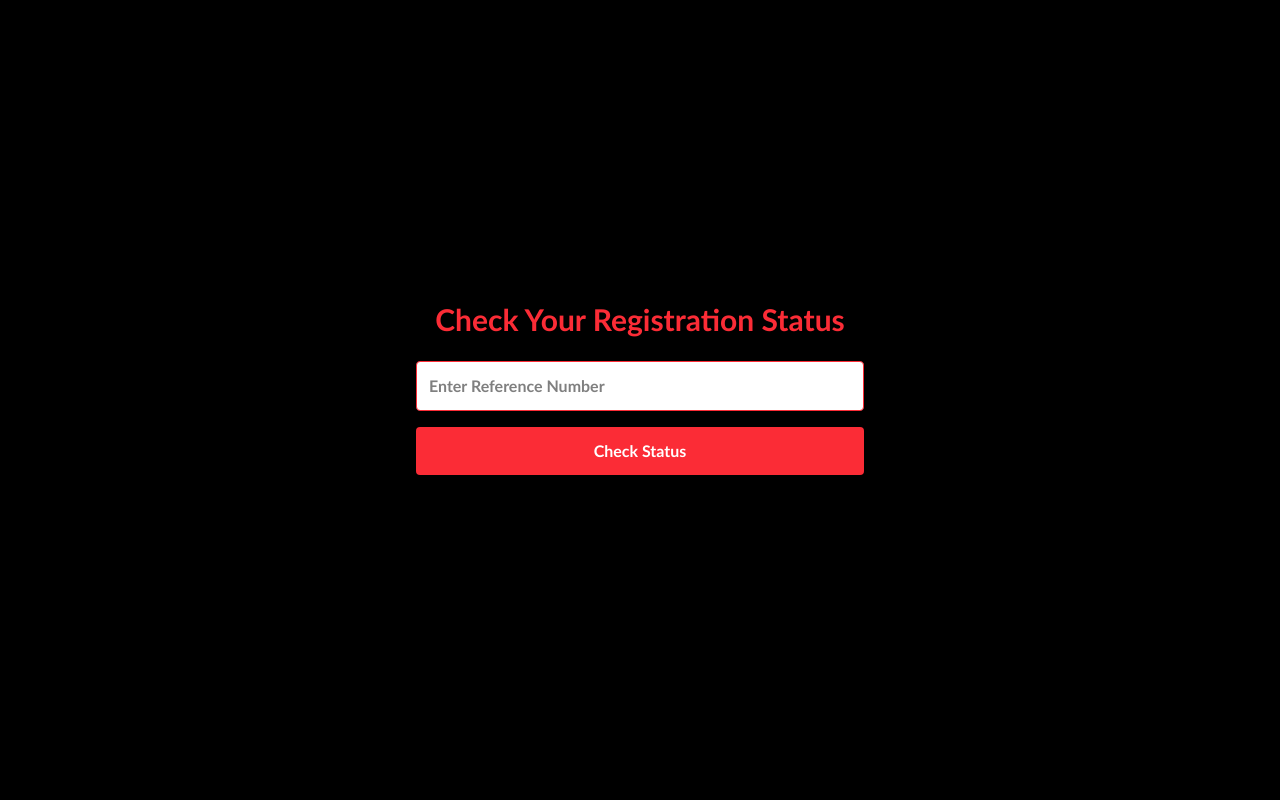
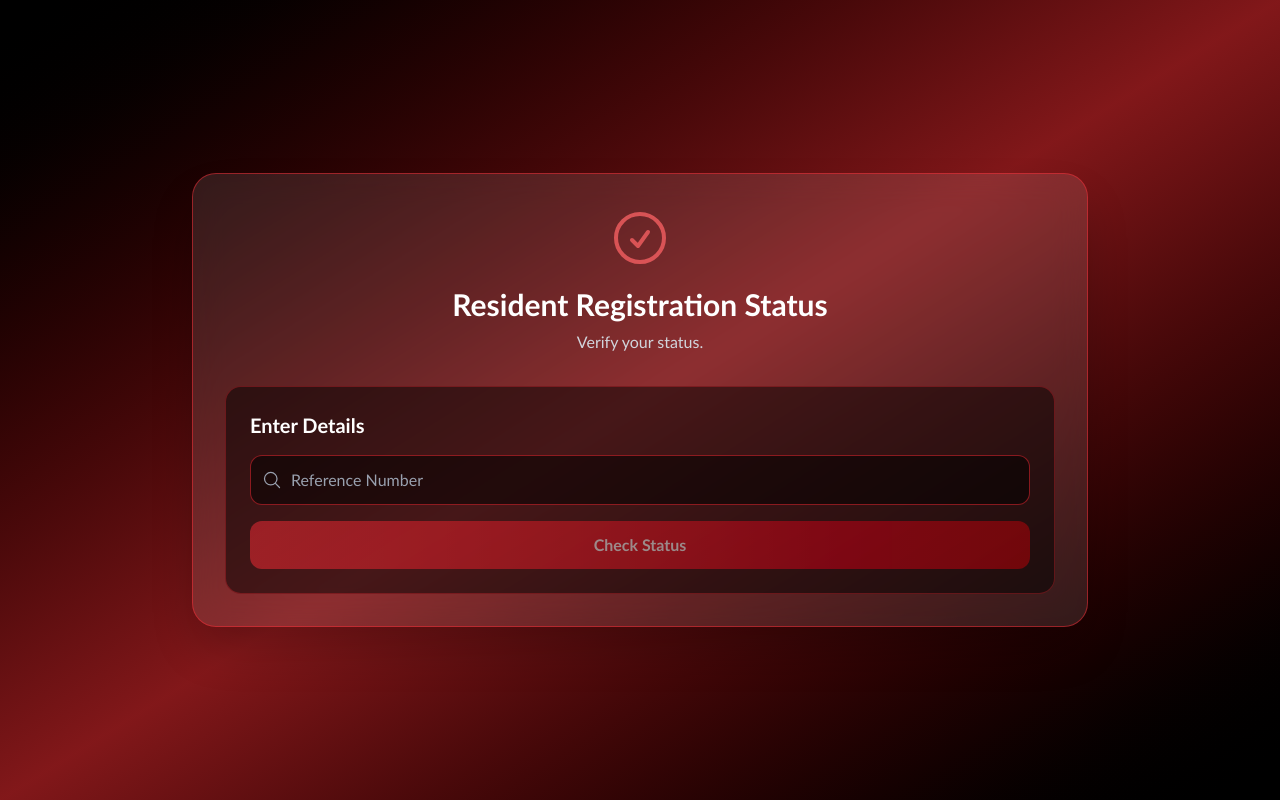
Before and after one commit to mauiestraduuuh/barangay-niugan, a Next.js app: page /auth-front/no-email in a window 1280 px wide. Built offline with nearby package versions, Linux system fonts and the light colour scheme.

Commit message:
Reg Status
Fixed UI

```diff
--- a/app/auth-front/no-email/page.tsx
+++ b/app/auth-front/no-email/page.tsx
@@ -2,17 +2,23 @@
 
 import { useState } from "react";
 import axios from "axios";
+import { MagnifyingGlassIcon,
+  CheckCircleIcon,
+  ExclamationTriangleIcon,
+  ArrowPathIcon } from "@heroicons/react/24/outline";
 
 export default function NoEmailStatusPage() {
   const [ref, setRef] = useState("");
   const [loading, setLoading] = useState(false);
   const [result, setResult] = useState<any>(null);
   const [error, setError] = useState("");
+  const [hasChecked, setHasChecked] = useState(false);
 
   const checkStatus = async () => {
     setLoading(true);
     setError("");
     setResult(null);
+    setHasChecked(true);
 
     try {
       const res = await axios.get(`/api/auth/no-email?ref=${encodeURIComponent(ref)}`);
@@ -25,61 +31,110 @@ export default function NoEmailStatusPage() {
   };
 
   return (
-    <div className="min-h-screen flex flex-col items-center justify-center bg-black text-white p-4">
-      <h1 className="text-3xl font-bold mb-6 text-red-500">Check Your Registration Status</h1>
+    <div className="min-h-screen bg-gradient-to-br from-black via-red-900 to-black flex items-center justify-center p-4">
+      <div className="w-full max-w-4xl bg-white/10 backdrop-blur-lg border border-red-500/50 rounded-3xl shadow-2xl p-8">
+        {/* Header */}
+        <div className="text-center mb-8">
+          <CheckCircleIcon className="mx-auto h-16 w-16 text-red-400 mb-4 animate-pulse" />
+          <h1 className="text-3xl font-extrabold text-white mb-2">Resident Registration Status</h1>
+          <p className="text-gray-300">Verify your status.</p>
+        </div>
 
-      <div className="flex flex-col w-full max-w-md gap-4">
+        <div className="flex flex-col lg:flex-row gap-8">
+          {/* Input Form */}
+          <div className="flex-1 bg-black/50 rounded-2xl p-6 border border-red-500/30">
+            <h2 className="text-xl font-bold text-white mb-4">Enter Details</h2>
+            <div className="space-y-4">
+              <div className="relative">
+                <MagnifyingGlassIcon className="absolute left-3 top-1/2 transform -translate-y-1/2 h-5 w-5 text-gray-400" />
                 <input
                   type="text"
-        placeholder="Enter Reference Number"
+                  placeholder="Reference Number"
                   value={ref}
                   onChange={(e) => setRef(e.target.value)}
-        className="p-3 rounded border border-red-500 text-black font-semibold bg-white"
+                  className="w-full pl-10 pr-4 py-3 rounded-xl border border-red-500/50 bg-black/50 text-white placeholder-gray-400 focus:outline-none focus:ring-2 focus:ring-red-400 focus:border-red-400 transition-all duration-300"
                 />
-
+              </div>
               <button
                 onClick={checkStatus}
-          className="bg-red-500 text-white font-bold py-3 rounded hover:bg-red-600 transition"
+                className="w-full bg-gradient-to-r from-red-500 to-red-700 text-white font-bold py-3 rounded-xl hover:from-red-600 hover:to-red-800 transition-all duration-300 transform hover:scale-105 disabled:opacity-50 disabled:cursor-not-allowed disabled:transform-none"
                 disabled={loading || !ref.trim()}
               >
-          {loading ? "Checking..." : "Check Status"}
+                {loading ? (
+                  <div className="flex items-center justify-center">
+                    <ArrowPathIcon className="animate-spin h-5 w-5 mr-2" />
+                    Checking...
+                  </div>
+                ) : (
+                  "Check Status"
+                )}
               </button>
             </div>
+          </div>
 
-      <div className="mt-6 w-full max-w-md">
-        {error && <p className="text-red-500 font-bold">{error}</p>}
-
+          {/* Resukts*/}
+          {hasChecked && (
+            <div className="flex-1 bg-black/50 rounded-2xl p-6 border border-red-500/30 animate-fade-in">
+              <h2 className="text-xl font-bold text-white mb-4">Results</h2>
+              {error && (
+                <div className="bg-red-500/20 border border-red-500/50 rounded-xl p-4">
+                  <div className="flex items-center">
+                    <ExclamationTriangleIcon className="h-6 w-6 text-red-400 mr-3" />
+                    <p className="text-red-300 font-semibold">{error}</p>
+                  </div>
+                </div>
+              )}
               {result && (
-          <div className="bg-white text-black p-4 rounded shadow">
-            <p>
-              <strong>Name:</strong> {result.first_name} {result.last_name}
+                <div className="bg-white/10 border border-white/20 rounded-xl p-4">
+                  <div className="space-y-3">
+                    <p className="flex justify-between">
+                      <span className="font-semibold text-gray-300">Name:</span>
+                      <span className="text-white">{result.first_name} {result.last_name}</span>
                     </p>
-            <p>
-              <strong>Status:</strong>{" "}
-              <span className={
-                result.status === "APPROVED" ? "text-green-600" :
-                result.status === "REJECTED" ? "text-red-600" :
-                "text-yellow-600"
-              }>
+                    <p className="flex justify-between">
+                      <span className="font-semibold text-gray-300">Status:</span>
+                      <span className={`font-bold ${
+                        result.status === "APPROVED" ? "text-green-400" :
+                        result.status === "REJECTED" ? "text-red-400" :
+                        "text-yellow-400"
+                      }`}>
                         {result.status}
                       </span>
                     </p>
-            <p>
-              <strong>Role:</strong> {result.role}
+                    <p className="flex justify-between">
+                      <span className="font-semibold text-gray-300">Role:</span>
+                      <span className="text-white">{result.role}</span>
                     </p>
                     {result.status === "APPROVED" && (
                       <>
-                <p>
-                  <strong>Username:</strong> {result.username}
+                        <p className="flex justify-between">
+                          <span className="font-semibold text-gray-300">Username:</span>
+                          <span className="text-white">{result.username}</span>
                         </p>
-                <p>
-                  <strong>Temporary Password:</strong> {result.temp_password}
+                        <p className="flex justify-between">
+                          <span className="font-semibold text-gray-300">Temp Password:</span>
+                          <span className="text-white">{result.temp_password}</span>
                         </p>
                       </>
+                    )}
+                  </div>
+                </div>
               )}
             </div>
           )}
         </div>
       </div>
+
+      {/* animation*/}
+      <style jsx>{`
+        @keyframes fade-in {
+          from { opacity: 0; transform: translateY(20px); }
+          to { opacity: 1; transform: translateY(0); }
+        }
+        .animate-fade-in {
+          animation: fade-in 0.5s ease-out;
+        }
+      `}</style>
+    </div>
   );
 }
```
Lines whose indentation alone changed are shown as unchanged.
